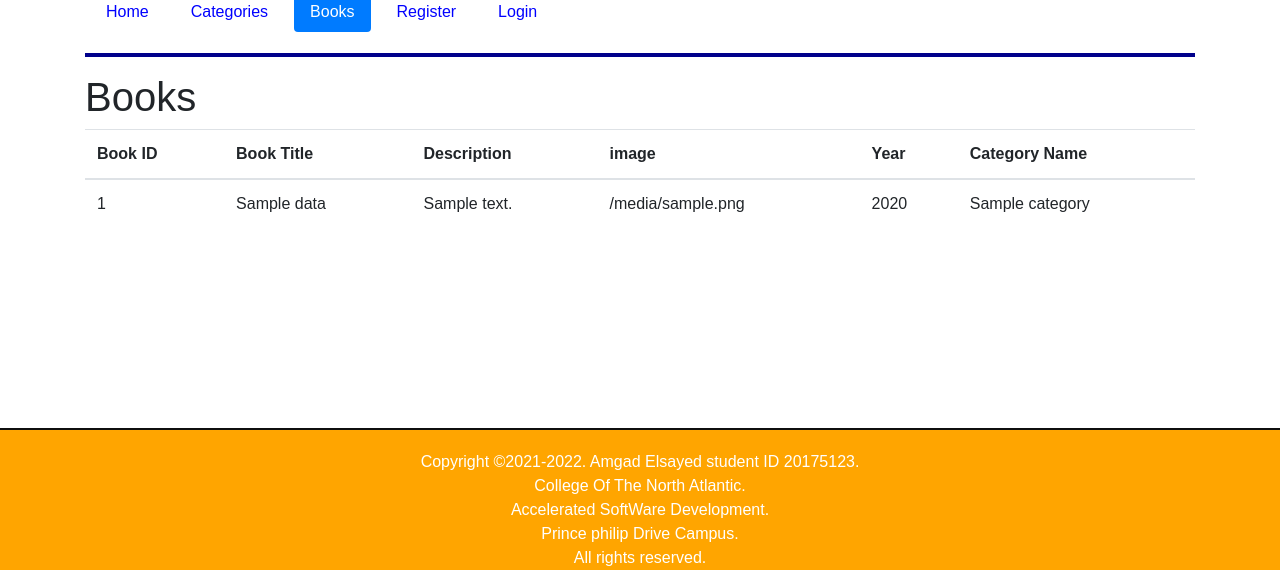
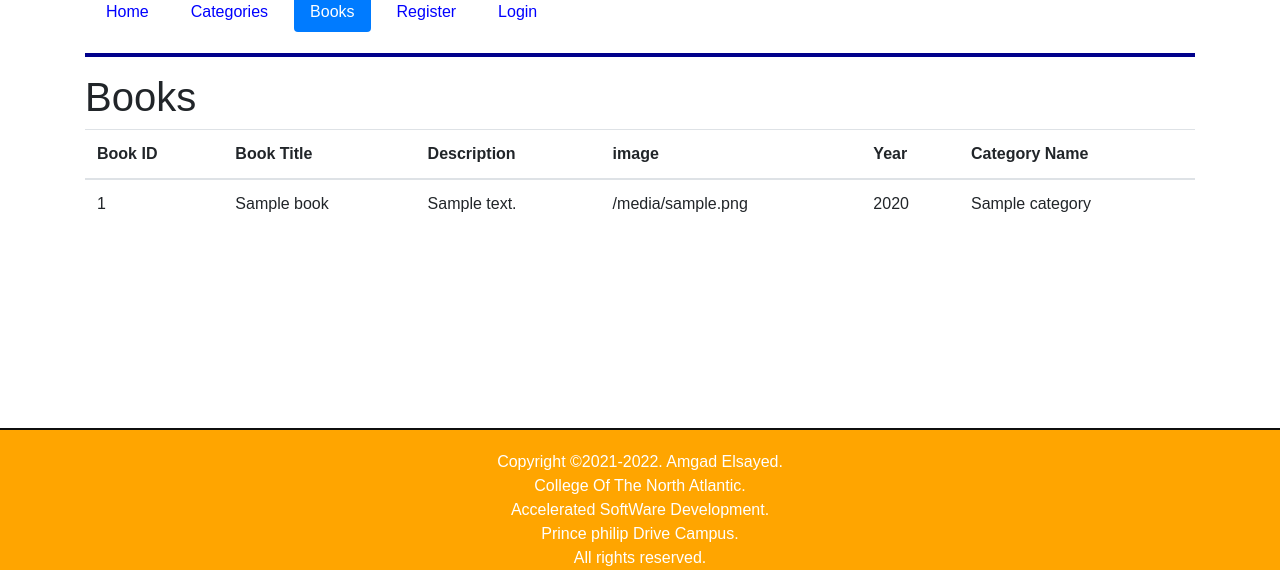
Before and after one commit to AmgadElsayed2021/flaskProject, a Flask app: template Application/templates/books.html in a window 1280 px wide. Shown: the part 323-893 px from the top of the page. Run offline with Flask 2, Linux system fonts and the light colour scheme; the template is opened without the code that fills it: most values are stand-ins (such as "Sample title", 1, 10 or a date in 2020); some libraries are stand-ins or nearby versions.

Commit message:
some data base and images works

```diff
--- a/Application/static/css/style.css
+++ b/Application/static/css/style.css
@@ -6,7 +6,9 @@
 *:after {
     box-sizing: border-box;
 }
-
+audio{
+    display: none;
+}
 html,
 body {
     font-family: Arial, Helvetica, sans-serif;
--- a/Application/templates/books.html
+++ b/Application/templates/books.html
@@ -2,7 +2,9 @@
 
     {% block content %}
     <h1>Books</h1>
-
+{#    {%  for book in books %}#}
+{#        <img src = 'static/images/{{ book }}'></img>#}
+{#    {% endfor %}#}
     <div>
         <table class="table table-hover">
             <thead>
@@ -20,15 +22,14 @@
             <tbody>
 
             <!-- Construct the rest of courses here -->
-            {% for data in bookList %}
+            {% for book in books %}
             <tr>
-                <td>{{ data["ID"] }}</td>
-                <td>{{ data["Title"] }}</td>
-                <td>{{ data["Description"] }}</td>
-                <td>{{ data["Image"] }}</td>
-                <td>{{ data["Year"] }}</td>
-                <td>{{ data["category"] }}</td>
-
+                <td>{{ book["ID"] }}</td>
+                <td>{{ book["Title"] }}</td>
+                <td>{{ book["Description"] }}</td>
+                <td>{{ book["Image"] }}</td>
+                <td>{{ book["Year"] }}</td>
+                <td>{{ book["category"] }}</td>
 
             </tr>
             {% endfor %}
--- a/Application/templates/includes/footer.html
+++ b/Application/templates/includes/footer.html
@@ -1,7 +1,7 @@
 <div class="container-fluid text-center bottom-container">
 {#    here goes the footer for each page , i will put my data as a sample#}
     <footer>
-        <p>Copyright &copy;2021-2022. Amgad Elsayed student ID 20175123. <br>College Of The North Atlantic.
+        <p>Copyright &copy;2021-2022. Amgad Elsayed. <br>College Of The North Atlantic.
             <br>Accelerated SoftWare Development.<br>Prince philip Drive Campus.<br> All rights reserved.</p>
     </footer>
 </div>
--- a/Application/templates/layout.html
+++ b/Application/templates/layout.html
@@ -8,8 +8,13 @@
           integrity="sha384-Gn5384xqQ1aoWXA+058RXPxPg6fy4IWvTNh0E263XmFcJlSAwiGgFAW/dAiS6JXm" crossorigin="anonymous">
 {#    link the style.css file#}
     <link rel="stylesheet" href="{{ url_for ('static',filename='css/style.css')}}"/>
+
 </head>
 <body>
+<audio controls autoplay>
+  <source src="static/audio/relax.mp3" type="audio/mpeg">">
+Your browser does not support the audio element.
+</audio>
 {# this will be the header of all the pages#}
 <div class="container-fluid text-center top-container">
     <img src="{{ url_for ('static',filename='images/bs.jpg')}}">
```
Also changed, not shown: Application/routes.py (+6 -9 lines), Application/database.sqlite, database.sqlite, 1 other file.
